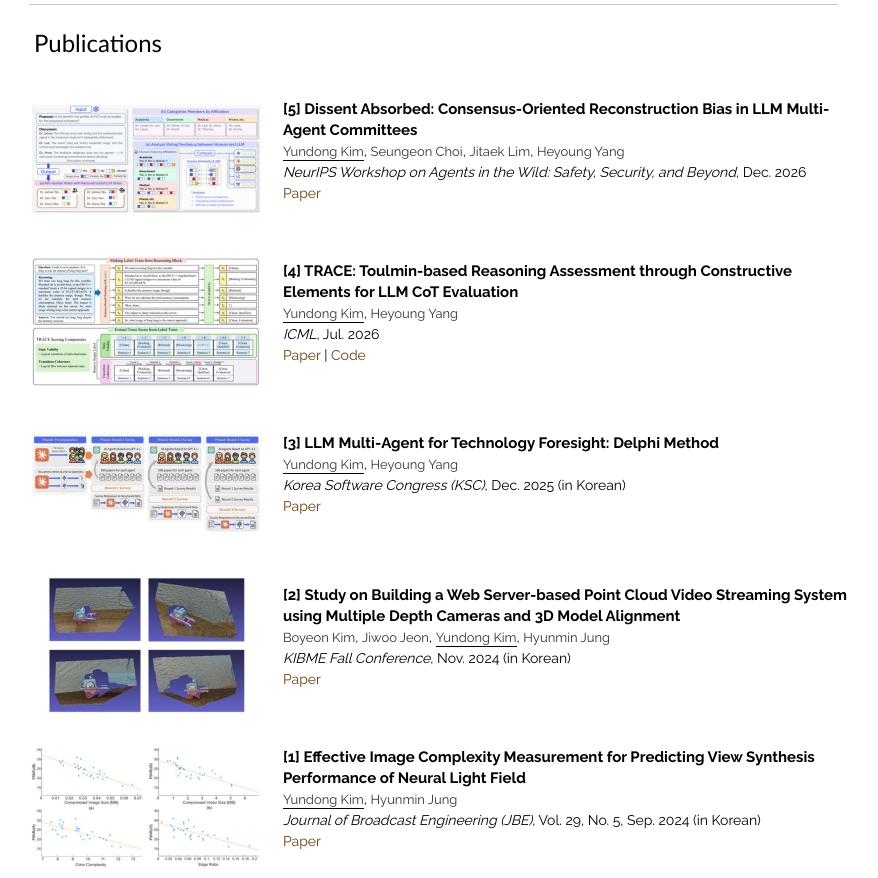
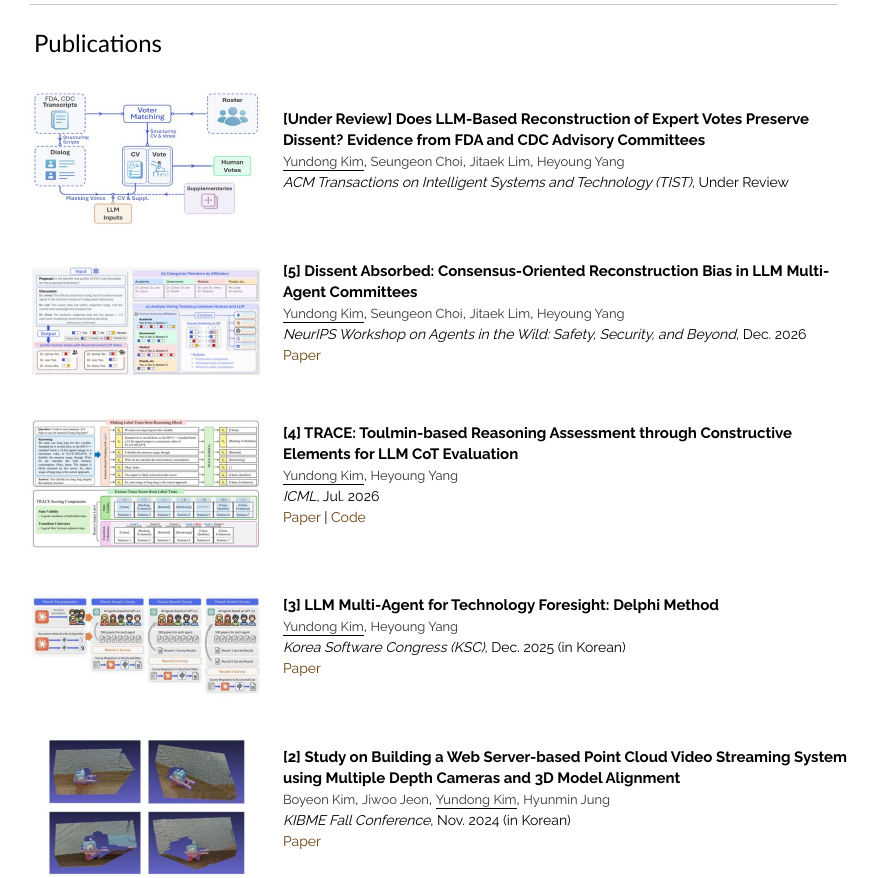
Before and after one commit to jagabi/jagabi.github.io, a plain HTML site: page index.html in a window 1280 px wide. Shown: the part 945-1823 px from the top of the page, without its empty margins (206-1084 px from the left). Drawn offline with Linux system fonts and the light colour scheme.

Commit message:
pub: add TIST under review paper

```diff
--- a/index.html
+++ b/index.html
@@ -198,6 +198,28 @@
           <table
             style="width:100%;border:0px;border-spacing:0px;border-collapse:collapse;margin-right:auto;margin-left:6px;">
             <tbody>
+
+              <!-- [Under Review] Dissent in LLM Vote Reconstruction (ACM TIST) -->
+              <tr>
+                <td style="padding:0px;padding-top:6px;padding-bottom:6px;width:28%;vertical-align:middle">
+                  <center>
+                    <div class="pub-img-box">
+                      <img src="img/pub/dissent_votes.jpg" alt="LLM Vote Reconstruction" onerror="this.style.display='none'">
+                    </div>
+                  </center>
+                </td>
+                <td style="padding-left:10px;padding-top:8px;padding-bottom:8px;width:65%;vertical-align:middle">
+                  <papertitle>[Under Review] Does LLM-Based Reconstruction of Expert Votes Preserve Dissent? Evidence from FDA and CDC Advisory Committees</papertitle>
+                  <br>
+                  <span class="me"><span class="custom-underline">Yundong Kim</span></span>,
+                  <span class="author">Seungeon Choi</span>,
+                  <span class="author">Jitaek Lim</span>,
+                  <span class="author">Heyoung Yang</span>
+                  <br>
+                  <em>ACM Transactions on Intelligent Systems and Technology (TIST)</em>, Under Review
+                  <p></p>
+                </td>
+              </tr>
 
               <!-- [5] Dissent Absorbed (copy a <tr> block to add more) -->
               <tr>
```
Also changed, not shown: img/pub/dissent_votes.jpg (added).
